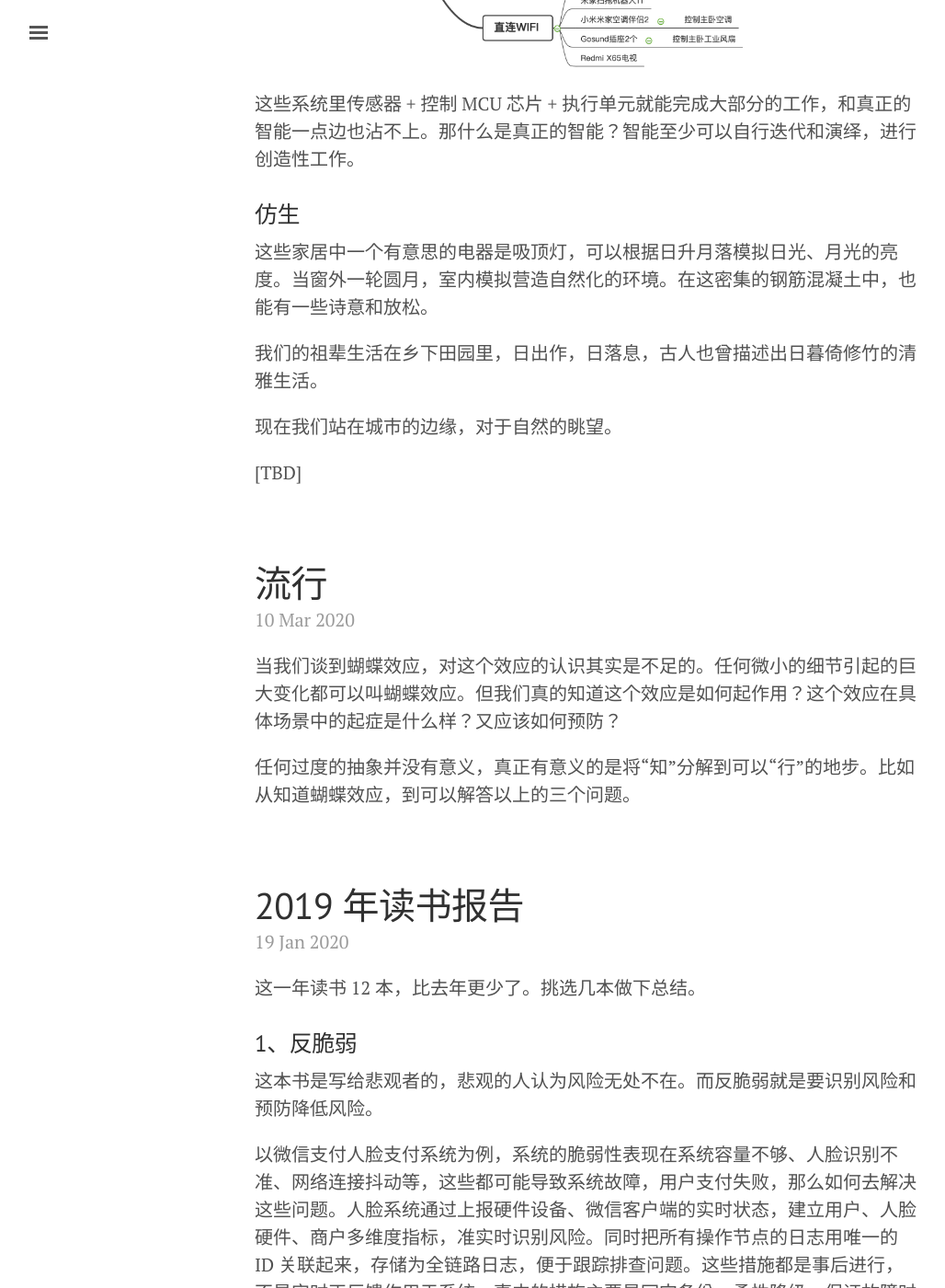
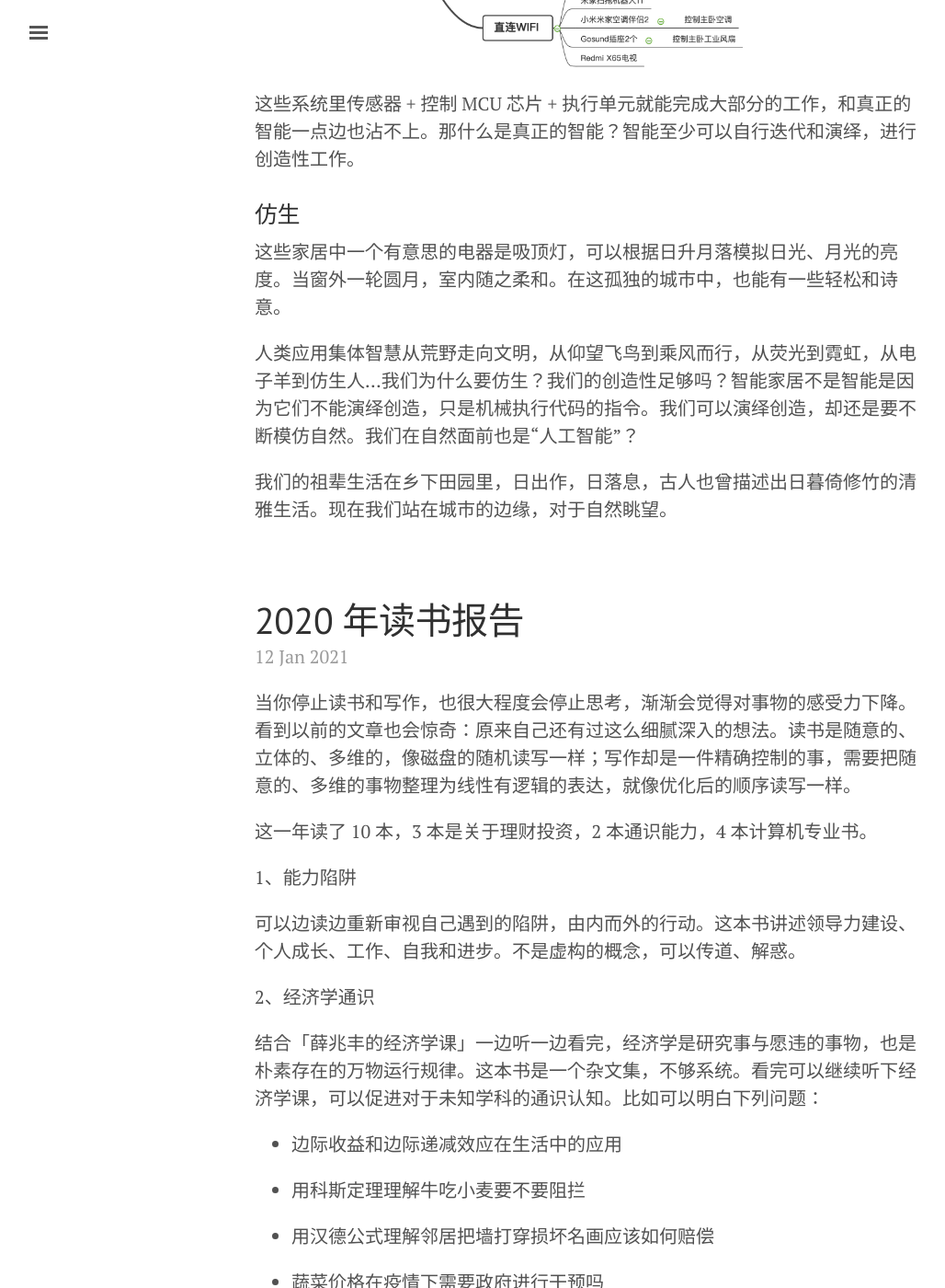
Before and after one commit to literblog/literblog.github.com, a Jekyll site: the page built from index.html, in a window 1280 px wide and 1400 px high, scrolled down 1066 px. Shown: the whole window at 92% size, without its empty margins (3-1031 px from the left). Built offline with Jekyll 4.4.1, drawn with Linux system fonts in a browser that asks for light colours; the list of posts is cut into pages by our own code; comment, search, counter and statistics services are not loaded; some of the changed text lies outside the part shown.

Commit message:
feat：新增文章

```diff
--- a/_config.yml
+++ b/_config.yml
@@ -22,3 +22,7 @@ author:
 version:             1.0.0
 
 comments :
+
+# 插件
+plugins:
+  - jekyll-paginate
--- /dev/null
+++ b/_posts/2021-01-12-read-sum2020.md
@@ -0,0 +1,39 @@
+---
+layout: post
+category: Life
+title: 2020 年读书报告
+tagline:
+tags:
+---
+
+当你停止读书和写作，也很大程度会停止思考，渐渐会觉得对事物的感受力下降。看到以前的文章也会惊奇：原来自己还有过这么细腻深入的想法。读书是随意的、立体的、多维的，像磁盘的随机读写一样；写作却是一件精确控制的事，需要把随意的、多维的事物整理为线性有逻辑的表达，就像优化后的顺序读写一样。
+
+这一年读了 10 本，3 本是关于理财投资，2 本通识能力，4 本计算机专业书。
+
+1、能力陷阱
+
+可以边读边重新审视自己遇到的陷阱，由内而外的行动。这本书讲述领导力建设、个人成长、工作、自我和进步。不是虚构的概念，可以传道、解惑。
+
+2、经济学通识
+
+结合「薛兆丰的经济学课」一边听一边看完，经济学是研究事与愿违的事物，也是朴素存在的万物运行规律。这本书是一个杂文集，不够系统。看完可以继续听下经济学课，可以促进对于未知学科的通识认知。比如可以明白下列问题：
+
+- 边际收益和边际递减效应在生活中的应用
+
+- 用科斯定理理解牛吃小麦要不要阻拦
+
+- 用汉德公式理解邻居把墙打穿损坏名画应该如何赔偿
+
+- 蔬菜价格在疫情下需要政府进行干预吗
+
+3、谈判力
+
+在工作中和其他人沟通，在生活中讨价还价都需要谈判。刚好看到这本书，简单了解一下。翻译比较差，不容易理解。
+
+谈判原则：
+
+> 以下四点几乎适用于任何场合，每一点都围绕谈判的一个基本要素提出建议。
+- 人：把人和事分开
+- 利益：着眼于利益，而不是立场
+- 选择：为共同利益创造选择方案
+- 标准：坚持使用客观标准
--- a/_posts/2021-01-14-artificial-natural.md
+++ b/_posts/2021-01-14-artificial-natural.md
@@ -24,10 +24,8 @@ tags:
 
 ### 仿生
 
-这些家居中一个有意思的电器是吸顶灯，可以根据日升月落模拟日光、月光的亮度。当窗外一轮圆月，室内模拟营造自然化的环境。在这密集的钢筋混凝土中，也能有一些诗意和放松。
+这些家居中一个有意思的电器是吸顶灯，可以根据日升月落模拟日光、月光的亮度。当窗外一轮圆月，室内随之柔和。在这孤独的城市中，也能有一些轻松和诗意。
 
-我们的祖辈生活在乡下田园里，日出作，日落息，古人也曾描述出日暮倚修竹的清雅生活。
+人类应用集体智慧从荒野走向文明，从仰望飞鸟到乘风而行，从荧光到霓虹，从电子羊到仿生人...我们为什么要仿生？我们的创造性足够吗？智能家居不是智能是因为它们不能演绎创造，只是机械执行代码的指令。我们可以演绎创造，却还是要不断模仿自然。我们在自然面前也是“人工智能”？
 
-现在我们站在城市的边缘，对于自然的眺望。
-
-[TBD]
+我们的祖辈生活在乡下田园里，日出作，日落息，古人也曾描述出日暮倚修竹的清雅生活。现在我们站在城市的边缘，对于自然眺望。
```
Also changed, not shown: 1 other file.
